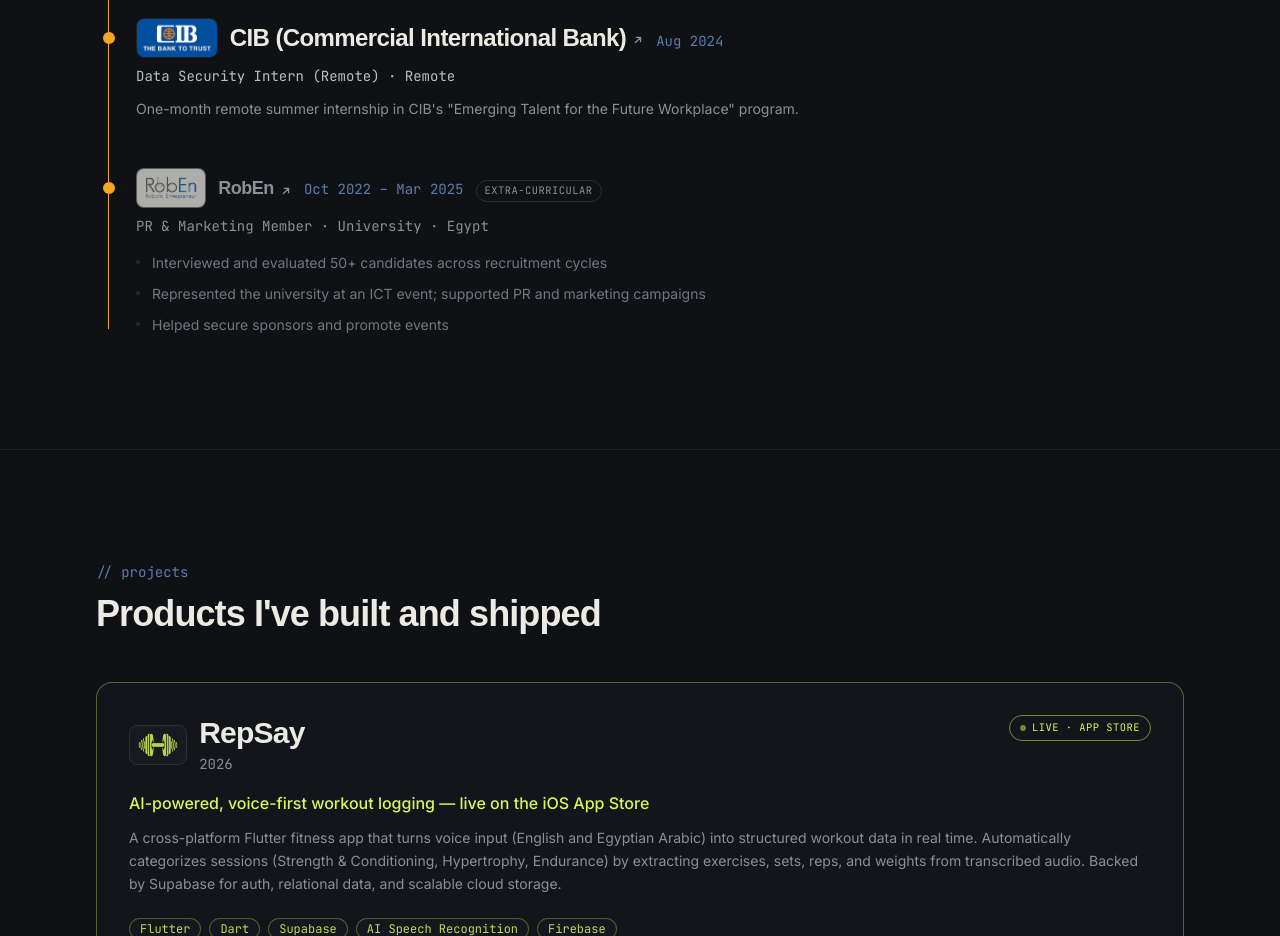
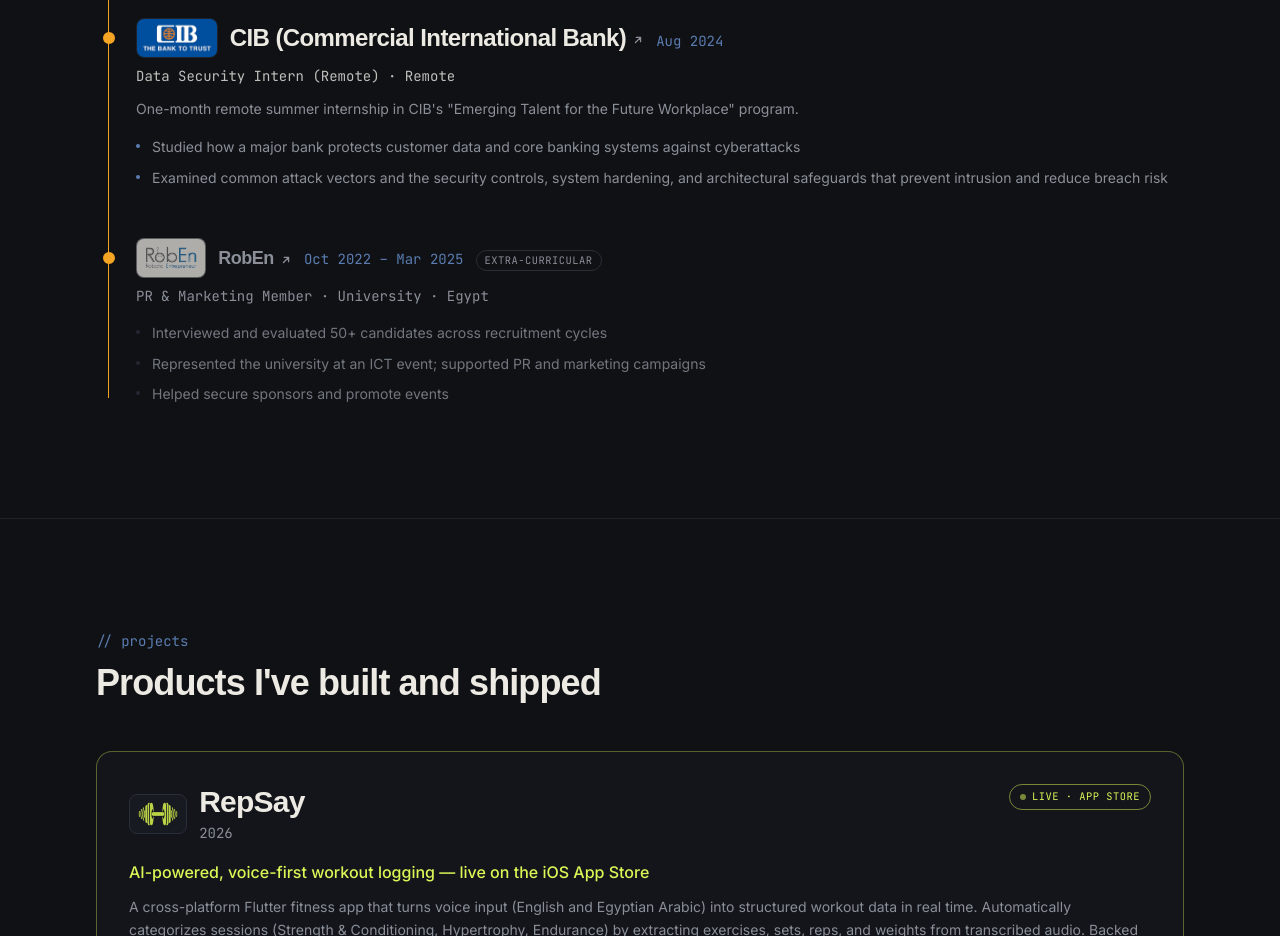
Before and after one commit to SeifAmr-c/Portfolio, a Next.js app: page / in a window 1280 px wide. Shown: the part 2500-3436 px from the top of the page. Built offline with nearby package versions, Linux system fonts and the light colour scheme; a web font is replaced by a local one.

Commit message:
add a new CIB section

```diff
--- a/src/data/experience.ts
+++ b/src/data/experience.ts
@@ -66,7 +66,10 @@
     website: "https://www.cibeg.com/",
     summary:
       'One-month remote summer internship in CIB\'s "Emerging Talent for the Future Workplace" program.',
-    highlights: [],
+    highlights: [
+      "Studied how a major bank protects customer data and core banking systems against cyberattacks",
+      "Examined common attack vectors and the security controls, system hardening, and architectural safeguards that prevent intrusion and reduce breach risk",
+    ],
   },
   {
     company: "RobEn",
```
